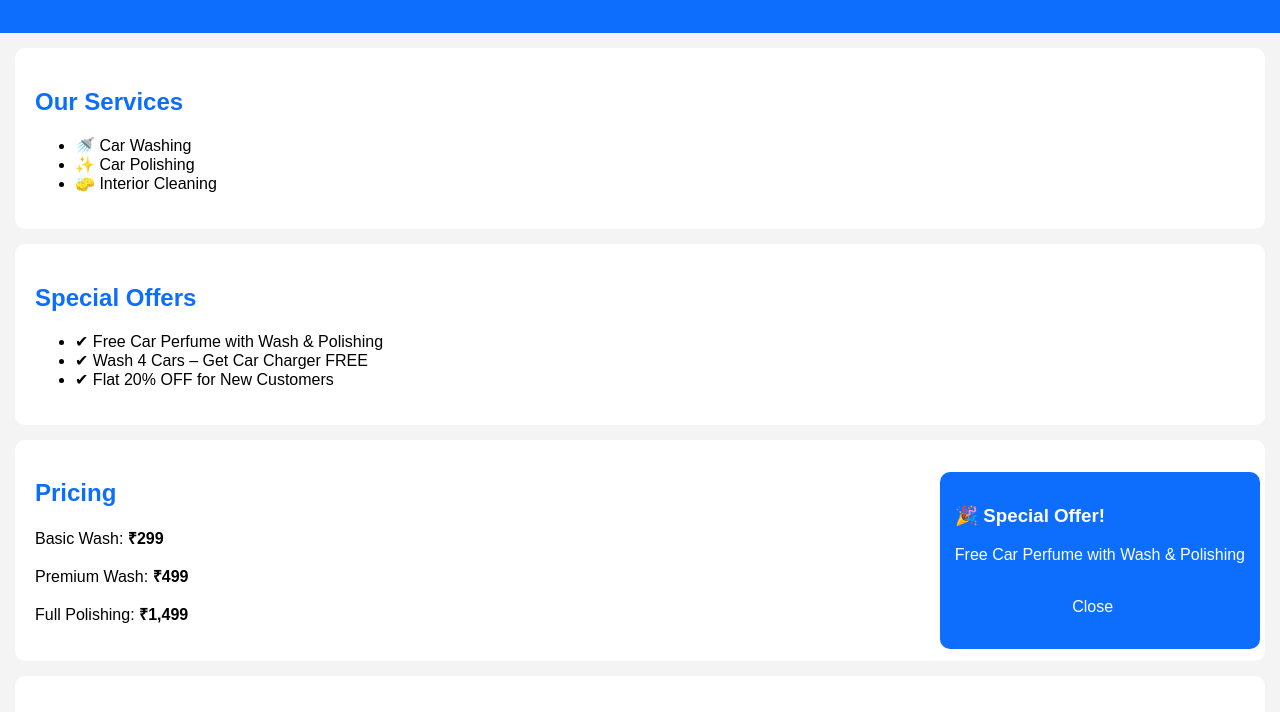
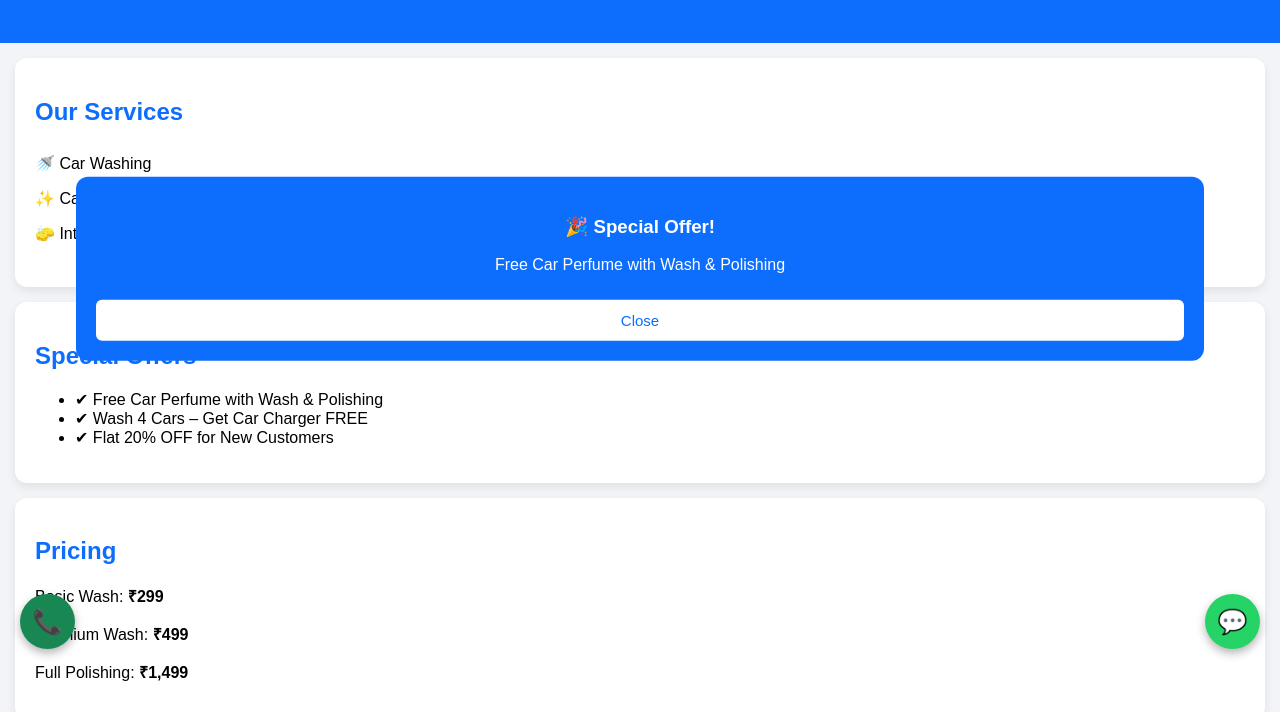
Before and after one commit to decordrive/drive_decor, a plain HTML site: page index.html in a window 1280 px wide. Shown: the part 131-843 px from the top of the page. Drawn offline with Linux system fonts and the light colour scheme.

Commit message:
Update style.css

```diff
--- a/style.css
+++ b/style.css
@@ -1,28 +1,56 @@
 body {
+    margin: 0;
     font-family: Arial, sans-serif;
-    margin: 0;
-    background: #f4f4f4;
+    background: #f2f4f7;
 }
 
 /* HEADER */
 header {
     background: #0d6efd;
     color: white;
-    padding: 25px;
+    padding: 30px 15px;
     text-align: center;
 }
 
-/* SECTIONS */
-section {
+/* CARD STYLE */
+.card {
+    background: white;
+    margin: 15px;
     padding: 20px;
-    margin: 15px;
-    background: white;
-    border-radius: 10px;
+    border-radius: 12px;
+    box-shadow: 0 4px 10px rgba(0,0,0,0.08);
 }
 
 /* TITLES */
 h2 {
     color: #0d6efd;
+}
+
+/* SERVICE LIST */
+.service-list {
+    list-style: none;
+    padding: 0;
+}
+
+.service-list li {
+    padding: 8px 0;
+    font-size: 16px;
+}
+
+/* FORM */
+input, select, button {
+    width: 100%;
+    padding: 12px;
+    margin-top: 10px;
+    border-radius: 6px;
+    border: 1px solid #ccc;
+    font-size: 15px;
+}
+
+button {
+    background: #0d6efd;
+    color: white;
+    border: none;
 }
 
 /* FOOTER */
@@ -31,81 +59,71 @@ footer {
     color: white;
     text-align: center;
     padding: 12px;
-}
-
-/* FORM */
-input, select, button {
-    width: 95%;
-    padding: 10px;
-    margin: 8px 0;
-    border-radius: 5px;
-    border: 1px solid #ccc;
-}
-
-button {
-    background: #0d6efd;
-    color: white;
-    border: none;
-    font-size: 16px;
-}
-
-/* ANIMATIONS */
-.fade-in {
-    animation: fadeIn 1.2s ease-in;
-}
-
-.slide-up {
-    animation: slideUp 1s ease-in-out;
-}
-
-@keyframes fadeIn {
-    from { opacity: 0; }
-    to { opacity: 1; }
-}
-
-@keyframes slideUp {
-    from { transform: translateY(40px); opacity: 0; }
-    to { transform: translateY(0); opacity: 1; }
-}
-
-section:hover {
-    transform: scale(1.02);
-    transition: 0.3s;
+    font-size: 14px;
 }
 
 /* POPUP */
 .popup {
     position: fixed;
-    bottom: 20px;
-    right: 20px;
+    top: 50%;
+    left: 50%;
+    transform: translate(-50%, -50%);
     background: #0d6efd;
     color: white;
-    padding: 15px;
-    border-radius: 10px;
-    z-index: 999;
+    padding: 20px;
+    border-radius: 12px;
+    display: none;
+    z-index: 1000;
+    width: 85%;
+    text-align: center;
 }
 
-/* WHATSAPP BUTTON */
-.whatsapp-btn {
-    position: fixed;
-    bottom: 80px;
-    right: 20px;
-    background: #25D366;
-    color: white;
-    padding: 12px 18px;
-    border-radius: 50px;
-    text-decoration: none;
-    font-weight: bold;
+.popup button {
+    background: white;
+    color: #0d6efd;
+    margin-top: 10px;
 }
 
-/* CALL BUTTON */
-.call-btn {
+/* FLOATING BUTTONS */
+.float {
     position: fixed;
+    width: 55px;
+    height: 55px;
     bottom: 20px;
+    border-radius: 50%;
+    text-align: center;
+    line-height: 55px;
+    font-size: 24px;
+    color: white;
+    text-decoration: none;
+    box-shadow: 0 4px 10px rgba(0,0,0,0.3);
+}
+
+.whatsapp {
+    background: #25D366;
+    right: 20px;
+}
+
+.call {
+    background: #198754;
     left: 20px;
-    background: #198754;
-    color: white;
-    padding: 12px 18px;
-    border-radius: 50px;
-    text-decoration: none;
 }
+
+/* ANIMATIONS */
+.fade-in {
+    animation: fadeIn 1.2s;
+}
+
+.slide-up {
+    animation: slideUp 1s;
+}
+
+@keyframes fadeIn {
+    from {opacity:0;}
+    to {opacity:1;}
+}
+
+@keyframes slideUp {
+    from {transform: translateY(40px); opacity:0;}
+    to {transform: translateY(0); opacity:1;}
+}
```
